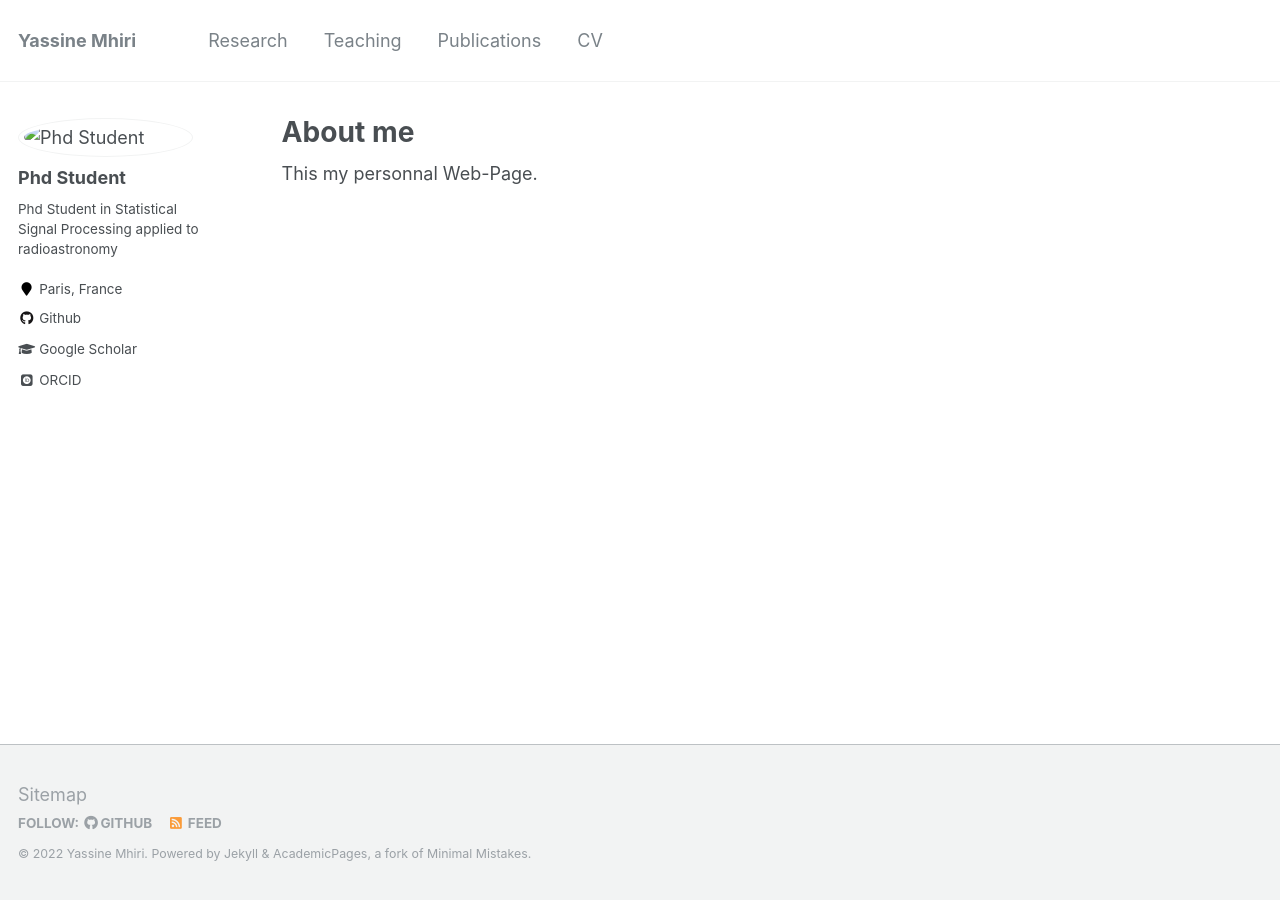
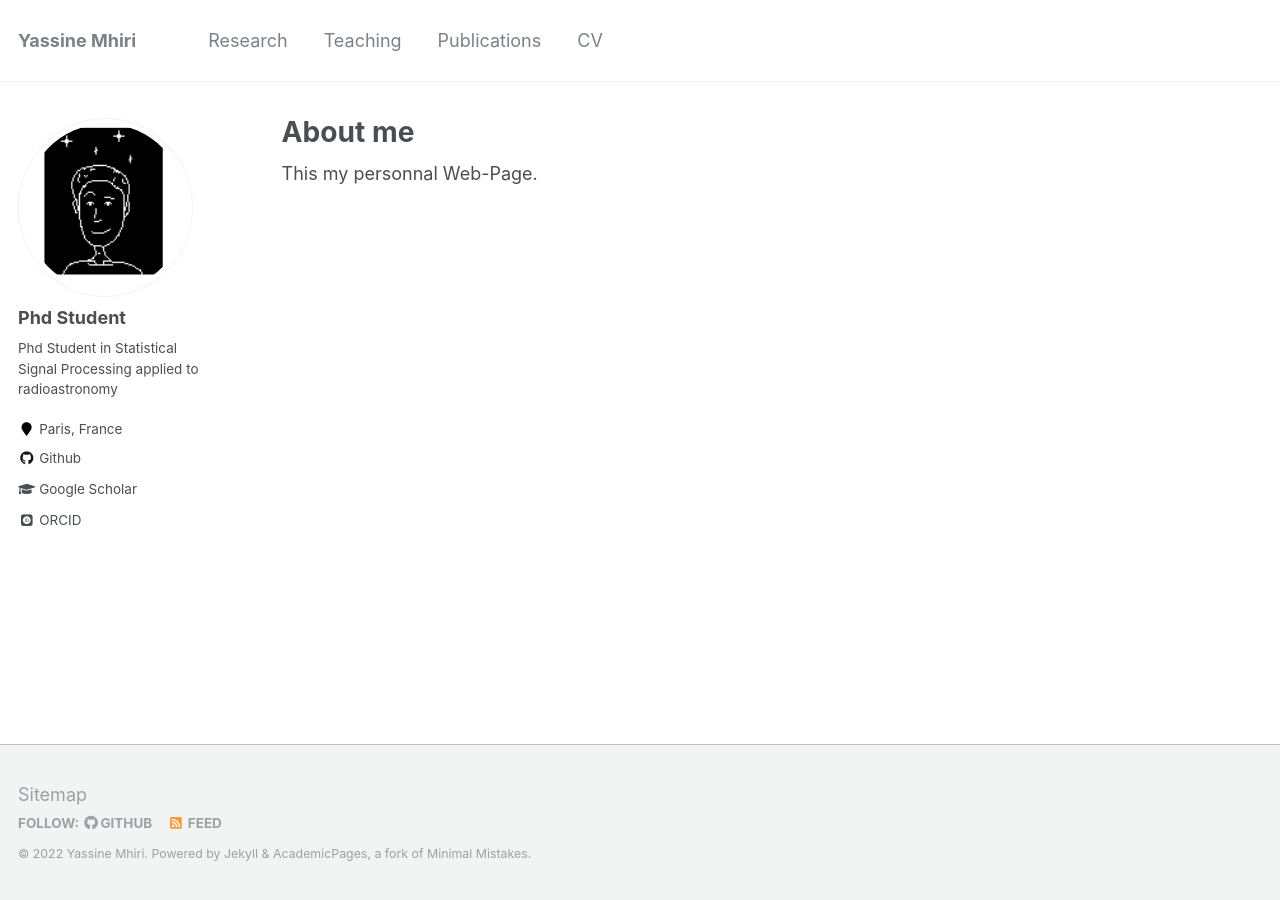
Before and after one commit to y-mhiri/y-mhiri.github.io, a Jekyll site: the page built from _pages/about.md, in a window 1280 px wide. Built offline with Jekyll 4.4.1, drawn with Linux system fonts in a browser that asks for light colours; some web fonts are replaced.

Commit message:
add pofile picture

```diff
--- a/_config.yml
+++ b/_config.yml
@@ -81,7 +81,7 @@ analytics:
 # Site Author
 author:
   name             : "Phd Student"
-  avatar           : "files/drawnface.png"
+  avatar           : "drawnface.png"
   bio              : "Phd Student in Statistical Signal Processing applied to radioastronomy"
   location         : "Paris, France"
   employer         :
```
Also changed, not shown: images/drawnface.png (renamed from files/drawnface.png).
